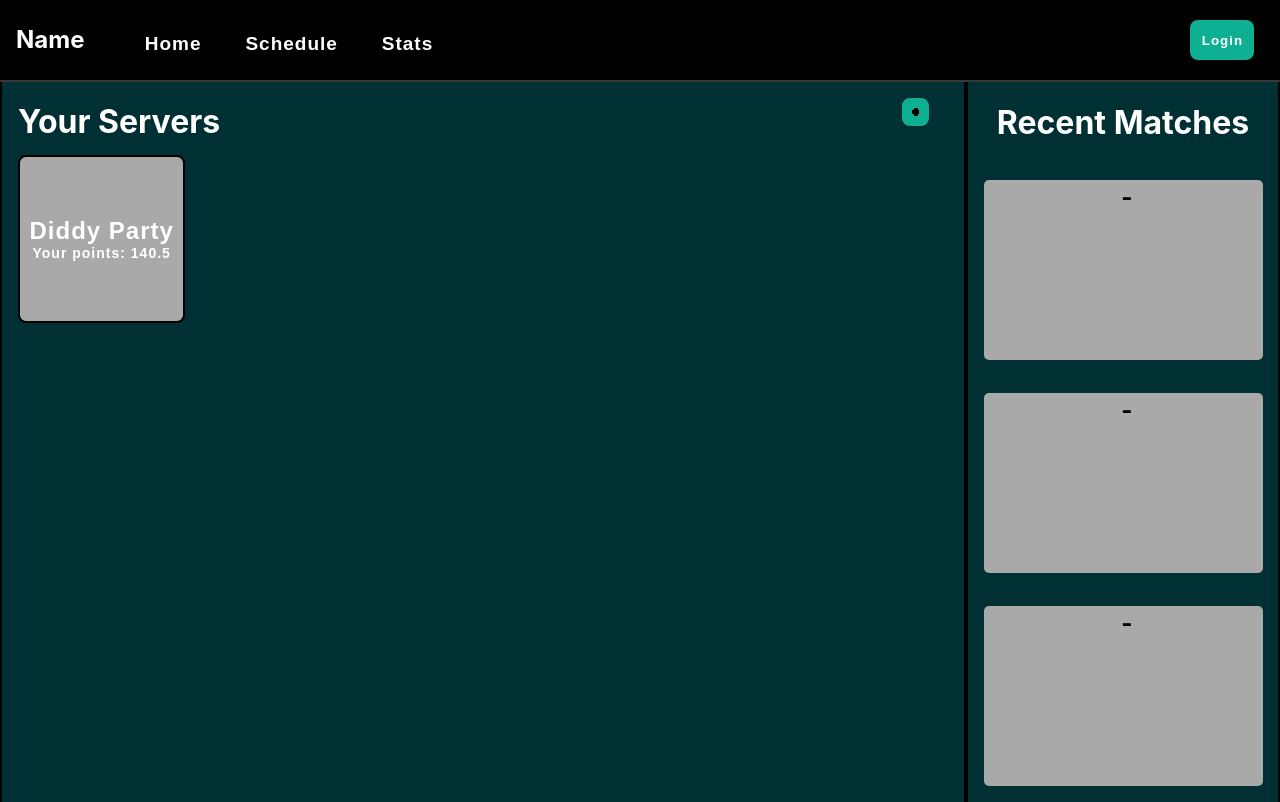
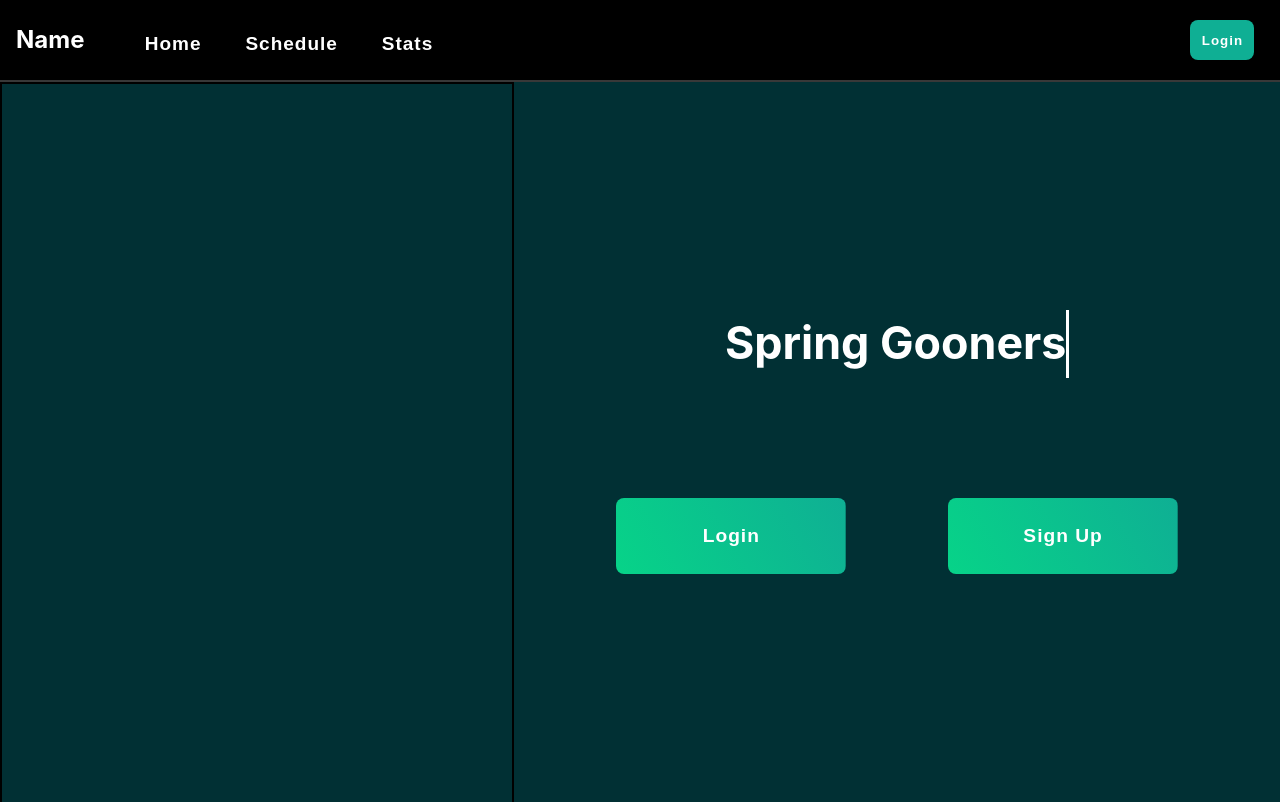
Before and after one commit to TheBigTig24/fantasy, a React (Vite) app in the folder client/: page / in a window 1280 px wide. Built offline with nearby package versions, Linux system fonts and the light colour scheme; no server answers.

Commit message:
landing page start and some other fixes on login

```diff
--- a/client/src/components/navbar.jsx
+++ b/client/src/components/navbar.jsx
@@ -6,12 +6,16 @@ const NavBar = () => {
 
     const navigate = useNavigate();
 
+    const navLanding = () => {
+        navigate("/");
+    }
+
     const Login = () => {
         navigate("/login");
     }
 
     const navHome = () => {
-        navigate("/");
+        navigate("/home");
     }
 
     const navSchedule = () => {
@@ -30,7 +34,7 @@ const NavBar = () => {
 
     return(<>
         <div className='container'>
-            <h2>Name</h2>
+            <h2 onClick={navLanding}>Name</h2>
             <ul className='navbar-links'>
                 <li><button className='navLinks' onClick={navHome}>Home</button></li>
                 <li><button className='navLinks' onClick={navSchedule}>Schedule</button></li>
--- a/client/src/main.jsx
+++ b/client/src/main.jsx
@@ -3,6 +3,7 @@ import ReactDOM from 'react-dom/client'
 import { BrowserRouter, Routes, Route } from 'react-router-dom';
 import './styles/index.css'
 
+import LandingPage from './pages/LandingPage';
 import Home from './pages/Home'
 import Login from './pages/Login'
 import CreateAcc from './pages/CreateAcc'
@@ -12,7 +13,8 @@ ReactDOM.createRoot(document.getElementById('root')).render(
   <React.StrictMode>
     <BrowserRouter>
       <Routes>
-        <Route path='/' element={ <Home/> } />
+        <Route path='/' element={ <LandingPage/> } />
+        <Route path='/home' element={ <Home/> } />
         <Route path='/login' element={ <Login/> } />
         <Route path='/createAcc' element={ <CreateAcc/> } />
         <Route path='/schedule' element={ <Schedule/>} />
--- a/client/src/pages/Home.jsx
+++ b/client/src/pages/Home.jsx
@@ -23,7 +23,7 @@ const Home = () => {
         }).then((res) => {
             return res.json();
         }).then((res) => {
-            setLCKid(res.data.leagues[3].id);
+            setLCKid(res.data.leagues[4].id);
         }).catch((error) => {
             console.log(error);
         })
--- /dev/null
+++ b/client/src/pages/LandingPage.jsx
@@ -0,0 +1,36 @@
+import "../styles/landingPage.css";
+import NavBar from "../components/navbar";
+import { useNavigate } from "react-router-dom";
+
+function LandingPage() {
+
+    const navigate = useNavigate();
+
+    function navLogin() {
+        navigate("/login");
+    }
+
+    function navCreateAcc() {
+        navigate("/createAcc");
+    }
+
+    return(
+        <>
+            <NavBar />
+            <div className="landing-page-container">
+                <div className="landing-page-left">
+
+                </div>
+                <div className="landing-page-right">
+                    <h1>Spring Gooners</h1>
+                    <div>
+                        <button onClick={() => navLogin()} >Login</button>
+                        <button onClick={() => navCreateAcc()} >Sign Up</button>
+                    </div>
+                </div>
+            </div>
+        </>
+    )
+}
+
+export default LandingPage;
--- a/client/src/pages/Login.jsx
+++ b/client/src/pages/Login.jsx
@@ -19,10 +19,16 @@ const Login = () => {
         <div id='container'>
             <div id='login-box'>
                 <h2 id='sign-header'>Sign In</h2>
-                <input onChange={(e) => setUsername(e.target.value)} placeholder="username" ></input>
-                <input onChange={(e) => setPassword(e.target.value)} placeholder="password" ></input>
+
+                <div className='da_inputs'>
+                    <p>Username</p>
+                    <input onChange={(e) => setUsername(e.target.value)} placeholder="username" ></input>
+                    <p id='password'>Password</p>
+                    <input onChange={(e) => setPassword(e.target.value)} placeholder="password" type='password'></input>
+                </div>
+
                 <button id='sign-in'>Log In</button>
-                <p>Don't have an account? Create one <a onClick={navCreate} id='here'>here</a></p>
+                <p id='before-here'>Don't have an account? Create one <a onClick={navCreate} id='here'>here</a></p>
             </div>
         </div>
     </>)
--- a/client/src/pages/Schedule.jsx
+++ b/client/src/pages/Schedule.jsx
@@ -23,7 +23,7 @@ const Schedule = () => {
         }).then((res) => {
             return res.json();
         }).then((res) => {
-            setLCKid(res.data.leagues[2].id)
+            setLCKid(res.data.leagues[4].id)
         }).catch((error) => {
             console.log(error)
         })
--- /dev/null
+++ b/client/src/styles/landingPage.css
@@ -0,0 +1,81 @@
+.landing-page-container {
+    height: 90vh;
+    width: 100vw;
+    background-color: #013034;
+    display: flex;
+}
+
+.landing-page-left {
+    height: 100%;
+    width: 40vw;
+    border: 2px solid;
+}
+
+.landing-page-right {
+    height: 70%;
+    width: 60vw;
+    align-self: center;
+    display: flex;
+    flex-direction: column;
+    justify-content: space-evenly;
+}
+
+.landing-page-right h1 {
+    font-size: 2.8rem;
+    overflow: hidden;
+    border-right: 3px solid white;
+    white-space: nowrap;
+    animation: typing 4s steps(50, end) infinite;
+    max-width: fit-content;
+}
+
+.landing-page-right div {
+    height: 15%;
+    display: flex;
+    flex-direction: row;
+    justify-content: space-evenly;
+}
+
+.landing-page-right button {
+    width: 30%;
+    height: 100%;
+    margin: 0;
+    font-size: 1.2rem;
+    background: linear-gradient(60deg, #00F27E, #0faf94);
+    background-size: 200% 100%;
+    background-position: 100% 0;
+    transition: background-position .5s;
+}
+
+.landing-page-right button:hover {
+    transform: scale(1.05);
+    transition: all 100ms ease-in;
+    background-position: 0 0;
+}
+
+@keyframes btn-gradient {
+    0% {
+        background-position: 0% 92%;
+    }
+    50% {
+        background-position: 100% 9%;
+    }
+    100% {
+        background-position: 0% 92%;
+    }
+}
+
+@keyframes typing {
+    0% {
+        width: 0;
+    }
+    50% {
+        width: 100%;
+    }
+    90% {
+        width: 100%;
+    }
+    100% {
+        width: 0;
+    }
+}
--- a/client/src/styles/login.css
+++ b/client/src/styles/login.css
@@ -23,13 +23,33 @@
 }
 
 input {
-    width: 65%;
-    height: 5%;
-    margin: .5rem;
+    width: 100%;
+    height: 15%;
+    margin: .5rem 0;
     border: 2px solid black;
     border-radius: 5px;
-    padding: .1rem;
+    padding: 0 .2rem;
     letter-spacing: .7px;
+    box-sizing: border-box;
+}
+
+.da_inputs p {
+    color: black;
+    font-weight: bold;
+    font-size: 1.1rem;
+}
+
+.da_inputs {
+    height: 35%;
+    width: 75%;
+    padding: 0;
+    margin: 0;
+    display: flex;
+    flex-direction: column;
+}
+
+#password {
+    margin-top: 1rem;
 }
 
 #sign-in {
@@ -43,7 +63,12 @@ input {
     transform: scale(1.05);
 }
 
+#before-here {
+    color: black;
+}
+
 #here {
     text-decoration: underline;
     cursor: pointer;
+    color: rgb(45, 45, 253);
 }
```
